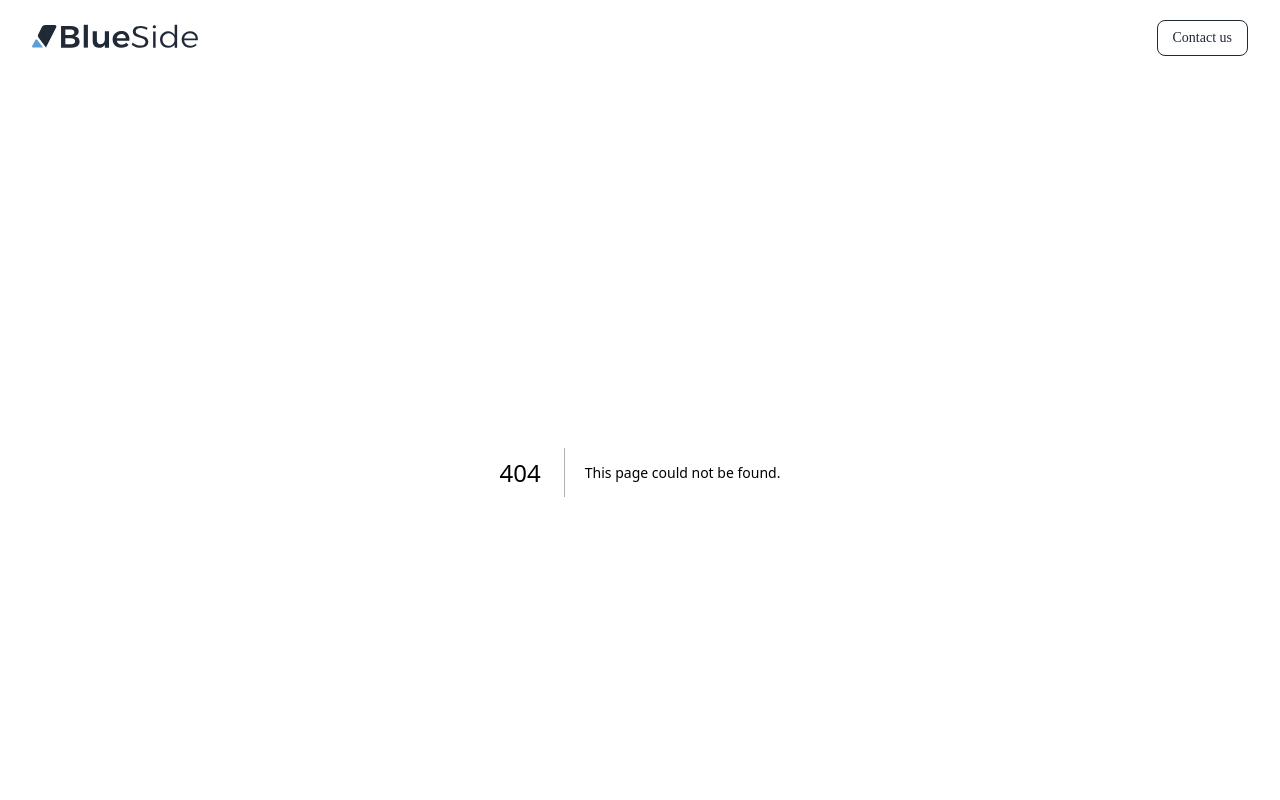
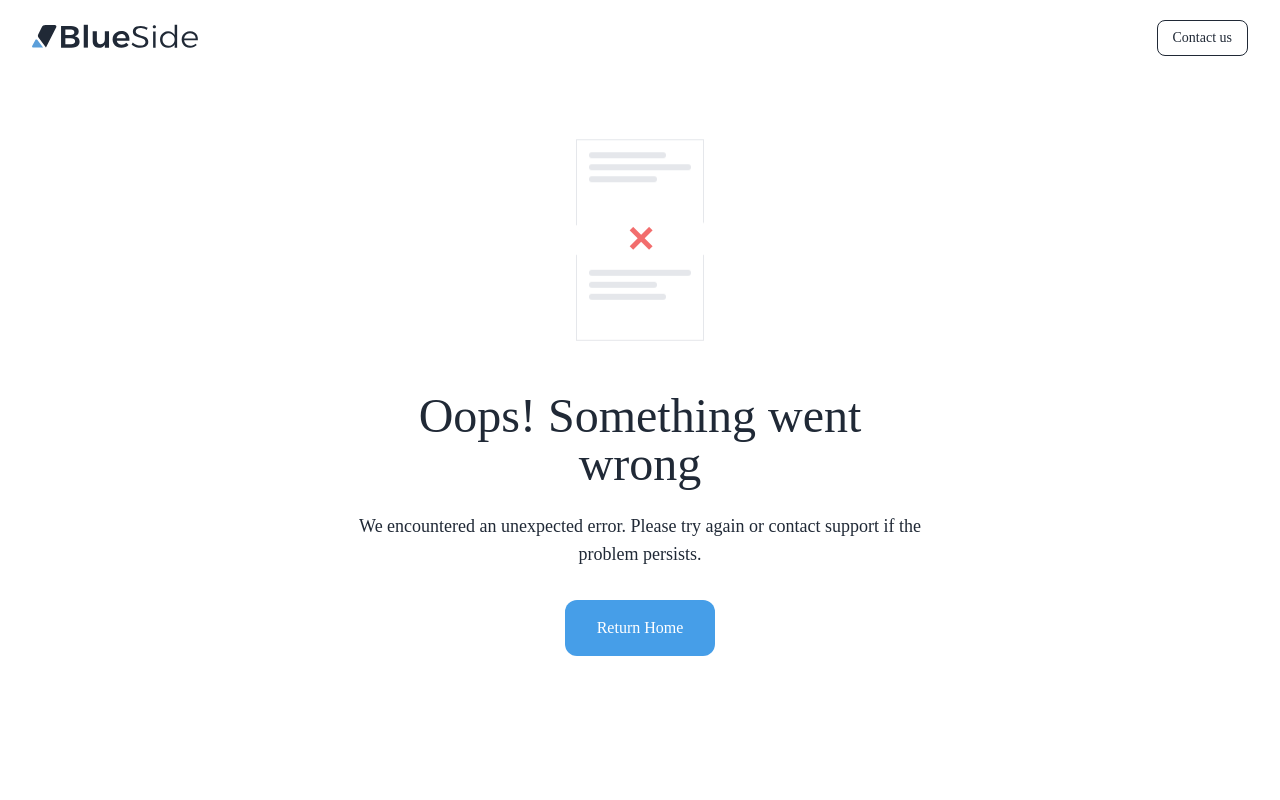
Before and after one commit to lookingforwork/lookingforwork.github.io, a Next.js app: page /error in a window 1280 px wide. Before the commit this address had no page. Shown: the top 800 px of the page. Built offline with nearby package versions, Linux system fonts and the light colour scheme; a web font is replaced by a local one.

Commit message:
Error page

```diff
--- /dev/null
+++ b/src/app/(auth-pages)/error/page.tsx
@@ -0,0 +1,143 @@
+"use client";
+import { useRouter } from "next/navigation";
+import { motion } from "framer-motion";
+
+export default function Error() {
+  const router = useRouter();
+
+  return (
+    <main className="flex flex-col items-center justify-start min-h-screen max-w-7xl mx-auto px-6 sm:px-8 bg-white pt-20">
+      <div className="flex flex-col items-center gap-16">
+        {/* Torn Paper Animation */}
+        <div className="w-32 h-44 relative flex items-center justify-center">
+          {/* Top Half */}
+          <motion.div
+            initial={{ y: 0 }}
+            animate={{ y: -15 }}
+            transition={{
+              duration: 2,
+              repeat: Infinity,
+              repeatType: "reverse",
+              ease: "easeInOut"
+            }}
+            className="absolute top-0 w-full h-1/2 bg-white border border-gray-200 shadow-md"
+            style={{
+              clipPath: `polygon(
+                0 0,
+                100% 0,
+                100% 95%,
+                90% 98%,
+                85% 95%,
+                80% 99%,
+                75% 95%,
+                70% 98%,
+                65% 94%,
+                60% 99%,
+                55% 95%,
+                50% 98%,
+                45% 94%,
+                40% 99%,
+                35% 95%,
+                30% 98%,
+                25% 94%,
+                20% 99%,
+                15% 95%,
+                10% 98%,
+                5% 94%,
+                0 98%
+              )`
+            }}
+          >
+            <div className="p-3 space-y-1.5">
+              <div className="h-1.5 bg-gray-200 rounded w-3/4"></div>
+              <div className="h-1.5 bg-gray-200 rounded w-full"></div>
+              <div className="h-1.5 bg-gray-200 rounded w-2/3"></div>
+            </div>
+          </motion.div>
+
+          {/* Pulsing X */}
+          <motion.div
+            initial={{ scale: 1, opacity: 0.5 }}
+            animate={{ scale: 1.2, opacity: 1 }}
+            transition={{
+              duration: 1,
+              repeat: Infinity,
+              repeatType: "reverse",
+              ease: "easeInOut"
+            }}
+            className="absolute z-10"
+            style={{
+              fontSize: '2rem',
+              color: '#ef4444',
+              fontWeight: 'bold'
+            }}
+          >
+            ✕
+          </motion.div>
+
+          {/* Bottom Half */}
+          <motion.div
+            initial={{ y: 0 }}
+            animate={{ y: 15 }}
+            transition={{
+              duration: 2,
+              repeat: Infinity,
+              repeatType: "reverse",
+              ease: "easeInOut"
+            }}
+            className="absolute bottom-0 w-full h-1/2 bg-white border border-gray-200 shadow-md"
+            style={{
+              clipPath: `polygon(
+                0 2%,
+                5% 6%,
+                10% 2%,
+                15% 5%,
+                20% 1%,
+                25% 6%,
+                30% 2%,
+                35% 5%,
+                40% 1%,
+                45% 6%,
+                50% 2%,
+                55% 5%,
+                60% 1%,
+                65% 6%,
+                70% 2%,
+                75% 5%,
+                80% 1%,
+                85% 5%,
+                90% 2%,
+                95% 6%,
+                100% 2%,
+                100% 100%,
+                0 100%
+              )`
+            }}
+          >
+            <div className="p-3 pt-4 space-y-1.5">
+              <div className="h-1.5 bg-gray-200 rounded w-full"></div>
+              <div className="h-1.5 bg-gray-200 rounded w-2/3"></div>
+              <div className="h-1.5 bg-gray-200 rounded w-3/4"></div>
+            </div>
+          </motion.div>
+        </div>
+
+        {/* Content Section */}
+        <div className="max-w-xl text-center">
+          <h1 className="text-4xl sm:text-5xl font-medium text-blueside-dark mb-6">
+            Oops! Something went wrong
+          </h1>
+          <p className="text-sm sm:text-base lg:text-lg font-subtitle text-blueside-dark mb-8">
+            We encountered an unexpected error. Please try again or contact support if the problem persists.
+          </p>
+          <button
+            onClick={() => router.push("/")}
+            className="bg-blueside text-white px-8 py-4 rounded-xl hover:bg-blueside-600 transition-colors duration-300"
+          >
+            Return Home
+          </button>
+        </div>
+      </div>
+    </main>
+  );
+}
```
